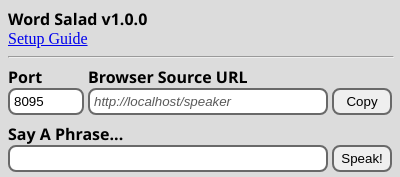
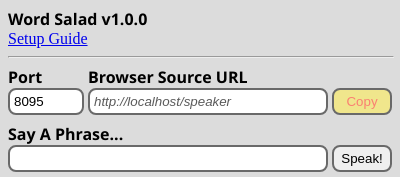
Before and after one commit to FomTarro/word-salad, an Electron app: page public/ui.html in a window 400 px wide. In both pictures the pointer is over the button 362 px from the left and 101 px from the top of the page. Shown: the top 177 px of the page. Drawn offline with Linux system fonts and the light colour scheme; no server answers.

Commit message:
Pre-release all clear

```diff
--- a/public/css/style.css
+++ b/public/css/style.css
@@ -38,6 +38,11 @@ li::marker{
 
 li:nth-child(even){
     background-color: white;
+}
+
+button:hover, li:hover{
+    color: salmon;
+    background-color: khaki;
 }
 
 select {
```
Also changed, not shown: public/speaker.html (+0 -1 lines).
